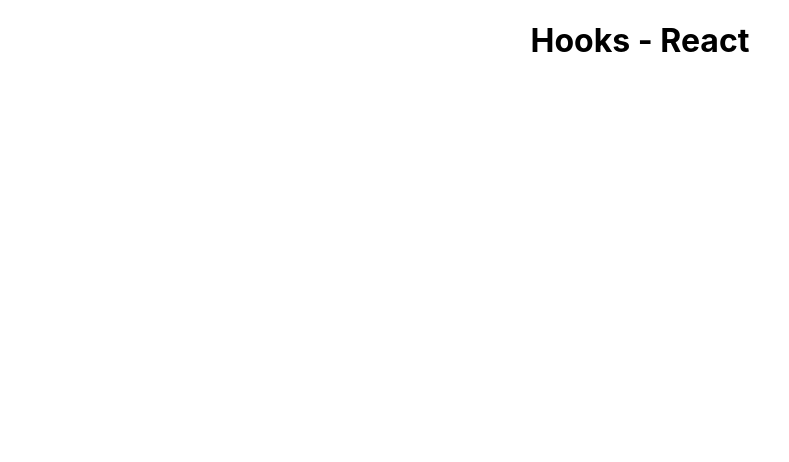
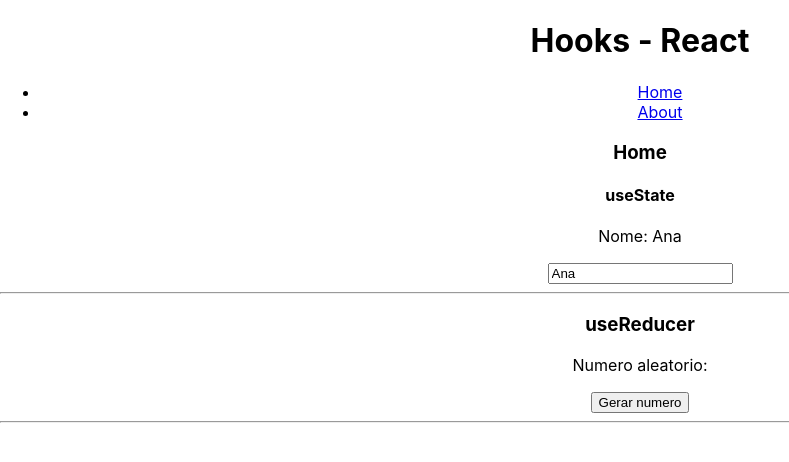
Before and after one commit to maikonsm7/reacthooks, a React (Create React App) app: page / in a window 1280 px wide. Shown: the top 462 px of the page, without its empty margins (0-789 px from the left). Built offline with nearby package versions, Linux system fonts and the light colour scheme.

Commit message:
create useState and useReducer

```diff
--- a/package.json
+++ b/package.json
@@ -8,6 +8,7 @@
     "@testing-library/user-event": "^13.5.0",
     "react": "^18.2.0",
     "react-dom": "^18.2.0",
+    "react-router-dom": "^6.22.0",
     "react-scripts": "5.0.1",
     "web-vitals": "^2.1.4"
   },
--- a/src/App.js
+++ b/src/App.js
@@ -1,9 +1,23 @@
 import './App.css';
+import { BrowserRouter, Routes, Route, Link } from 'react-router-dom';
+import Home from './pages/Home';
+import About from './pages/About';
 
 function App() {
   return (
     <div className="App">
       <h1>Hooks - React</h1>
+      <BrowserRouter>
+        <ul>
+          <li><Link to='/'>Home</Link></li>
+          <li><Link to='/about'>About</Link></li>
+        </ul>
+
+        <Routes>
+          <Route path='/' element={<Home />} />
+          <Route path='/about' element={<About />} />
+        </Routes>
+      </BrowserRouter>
     </div>
   );
 }
--- /dev/null
+++ b/src/components/HookUseReducer.jsx
@@ -0,0 +1,18 @@
+import React from "react";
+import { useReducer } from "react";
+// useReducer tambem faz o mesmo papel do useState, porem vc consegue criar uma funcao para gerenciar as variaveis
+const HookUseReducer = () => {
+    const [num, dispatch] = useReducer((state, action) => {
+        return Math.random(state)
+    })
+    return(
+        <div>
+            <h3>useReducer</h3>
+            <p>Numero aleatorio: {num}</p>
+            <button onClick={dispatch}>Gerar numero</button>
+            <hr />
+        </div>
+    )
+}
+
+export default HookUseReducer
--- /dev/null
+++ b/src/components/HookUseState.jsx
@@ -0,0 +1,17 @@
+import React from "react";
+import { useState } from "react";
+
+// useState gerencia o estado de variaveis
+const HookUseState = () => {
+    const [name, setName] = useState('Ana')
+    return(
+        <div>
+            <h4>useState</h4>
+            <p>Nome: {name}</p>
+            <input type="text" value={name} onChange={e => setName(e.target.value)} />
+            <hr />
+        </div>
+    )
+}
+
+export default HookUseState
--- /dev/null
+++ b/src/pages/About.jsx
@@ -0,0 +1,11 @@
+import React from "react";
+
+const About = () => {
+    return(
+        <div>
+            <h3>About</h3>
+        </div>
+    )
+}
+
+export default About
--- /dev/null
+++ b/src/pages/Home.jsx
@@ -0,0 +1,15 @@
+import React from "react";
+import HookUseState from "../components/HookUseState";
+import HookUseReducer from "../components/HookUseReducer";
+
+const Home = () => {
+    return(
+        <div>
+            <h3>Home</h3>
+            <HookUseState />
+            <HookUseReducer />
+        </div>
+    )
+}
+
+export default Home
```
Also changed, not shown: 1 other file (tests, documents, lock files or other folders).
